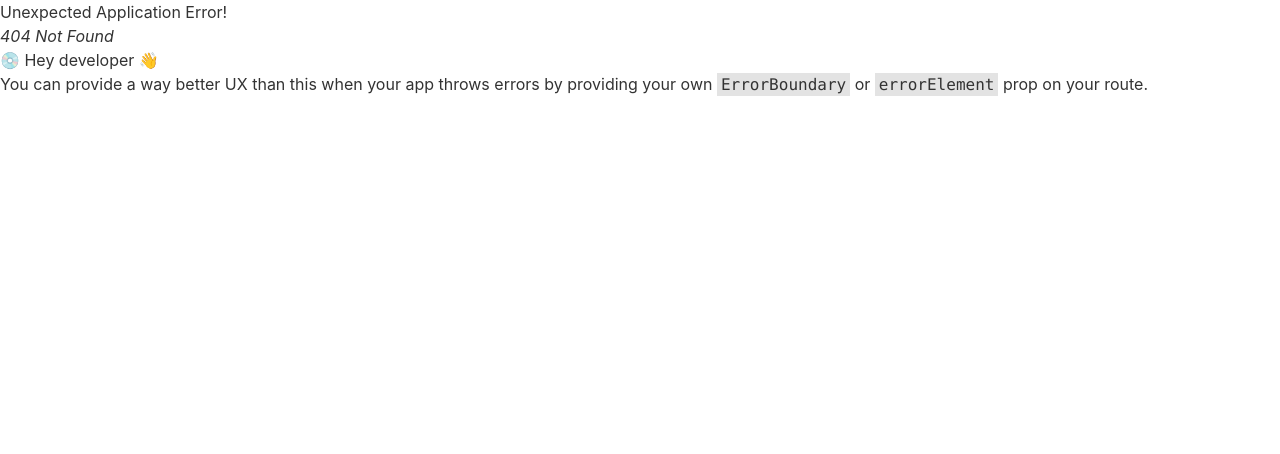
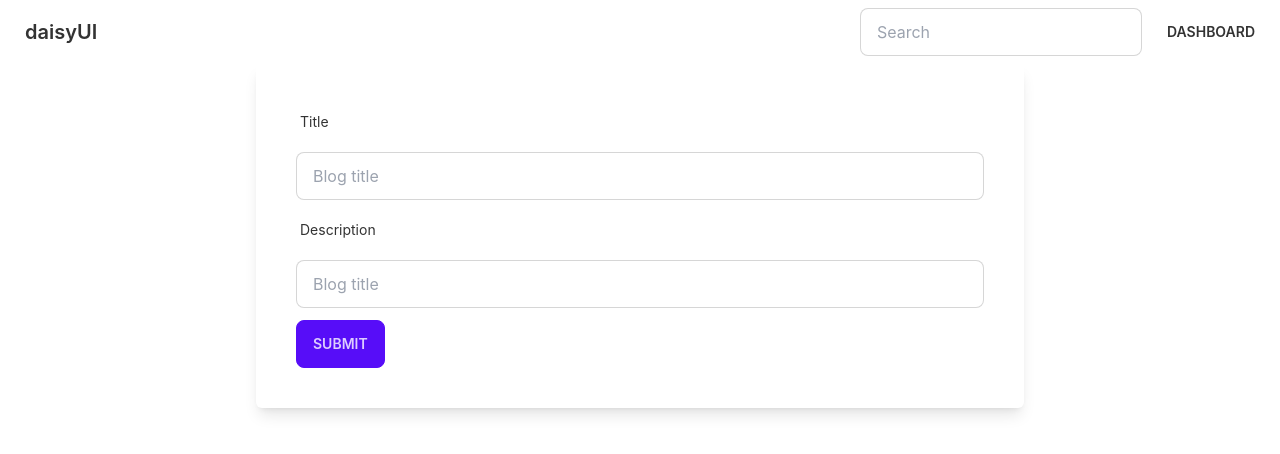
Before and after one commit to RayhanalKavey/content-management-client, a React (Create React App) app: page /add-blog in a window 1280 px wide. Before the commit this address had no page. Shown: the top 454 px of the page. Built offline with nearby package versions, Linux system fonts and the light colour scheme.

Commit message:
Create dashboard for add blog, and fix reducers.

```diff
--- a/package.json
+++ b/package.json
@@ -10,6 +10,7 @@
     "daisyui": "^2.50.0",
     "react": "^18.2.0",
     "react-dom": "^18.2.0",
+    "react-hook-form": "^7.43.0",
     "react-hot-toast": "^2.4.0",
     "react-icons": "^4.7.1",
     "react-redux": "^8.0.5",
--- a/src/COMPONENTS/AddBlog/AddBlog.js
+++ b/src/COMPONENTS/AddBlog/AddBlog.js
@@ -1,25 +1,23 @@
 import React from "react";
+import { useForm } from "react-hook-form";
+import { useDispatch } from "react-redux";
 
 const AddBlog = () => {
-  const { register, handleSubmit } = useForm();
+  const {
+    register,
+    handleSubmit,
+    formState: { errors },
+  } = useForm();
   const dispatch = useDispatch();
 
   const submit = (data) => {
-    const product = {
-      model: data.model,
-      brand: data.brand,
-      status: data.status === "true" ? true : false,
-      price: data.price,
-      keyFeature: [
-        data.keyFeature1,
-        data.keyFeature2,
-        data.keyFeature3,
-        data.keyFeature4,
-      ],
-      spec: [],
+    const { title, description } = data;
+    const blog = {
+      title,
+      description,
     };
-    console.log(product);
-    dispatch(addProductData(product));
+    console.log(blog);
+    // dispatch(addProductData(product));
   };
   return (
     <div className="flex justify-center items-center h-full ">
@@ -27,114 +25,41 @@ const AddBlog = () => {
         className="shadow-lg p-10 rounded-md flex flex-wrap gap-3 max-w-3xl justify-between bg-white"
         onSubmit={handleSubmit(submit)}
       >
-        <div className="flex flex-col w-full max-w-xs">
-          <label className="mb-2" htmlFor="model">
-            Model
-          </label>
-          <input type="text" id="model" {...register("model")} />
-        </div>
-        <div className="flex flex-col w-full max-w-xs">
-          <label className="mb-2" htmlFor="image">
-            Image
-          </label>
-          <input type="text" name="image" id="image" {...register("image")} />
-        </div>
-
-        <div className="flex flex-col w-full max-w-xs">
-          <label className="mb-3" htmlFor="brand">
-            Brand
-          </label>
-          <select name="brand" id="brand" {...register("brand")}>
-            <option value="amd">AMD</option>
-            <option value="intel">Intel</option>
-          </select>
-        </div>
-        <div className="flex flex-col w-full max-w-xs">
-          <label className="mb-2" htmlFor="price">
-            Image
-          </label>
-          <input type="text" name="price" id="price" {...register("price")} />
-        </div>
-
-        <div className="flex flex-col w-full max-w-xs">
-          <h1 className="mb-3">Availability</h1>
-          <div className="flex gap-3">
-            <div>
-              <input
-                type="radio"
-                id="available"
-                value={true}
-                {...register("status")}
-              />
-              <label className="ml-2 text-lg" htmlFor="available">
-                Available
-              </label>
-            </div>
-            <div>
-              <input
-                type="radio"
-                id="stockOut"
-                name="status"
-                value={false}
-                {...register("status")}
-              />
-              <label className="ml-2 text-lg" htmlFor="stockOut">
-                Stock out
-              </label>
-            </div>
-          </div>
-        </div>
-        <div className="flex flex-col w-full max-w-xs"></div>
-        <div className="flex flex-col w-full max-w-xs">
-          <label className="mb-2" htmlFor="keyFeature1">
-            Key Feature 1
+        {/*///title  */}
+        <label className="label">
+          <span className="label-text">Title</span>
         </label>
         <input
           type="text"
-            name="keyFeature1"
-            id="keyFeature1"
-            {...register("keyFeature1")}
+          {...register("title", { required: "Title is required !" })}
+          className="input input-bordered w-full "
+          placeholder="Blog title"
         />
-        </div>
-        <div className="flex flex-col w-full max-w-xs">
-          <label className="mb-2" htmlFor="keyFeature2">
-            Key Feature 2
+        {/* erroR message */}
+        {errors.title && (
+          <p className="text-error mt-1"> {errors.title?.message}</p>
+        )}
+        {/*///  */}
+        {/*///Description  */}
+        <label className="label">
+          <span className="label-text">Description</span>
         </label>
         <input
           type="text"
-            name="keyFeature2"
-            id="keyFeature2"
-            {...register("keyFeature2")}
+          {...register("description", {
+            required: "Description is required !",
+          })}
+          className="input input-bordered w-full "
+          placeholder="Blog title"
         />
-        </div>
-        <div className="flex flex-col w-full max-w-xs">
-          <label className="mb-2" htmlFor="keyFeature3">
-            Key Feature 3
-          </label>
-          <input
-            type="text"
-            name="keyFeature3"
-            id="keyFeature3"
-            {...register("keyFeature3")}
-          />
-        </div>
-        <div className="flex flex-col w-full max-w-xs">
-          <label className="mb-2" htmlFor="keyFeature4">
-            Key Feature 4
-          </label>
-          <input
-            type="text"
-            name="keyFeature4"
-            id="keyFeature4"
-            {...register("keyFeature4")}
-          />
-        </div>
+        {/* erroR message */}
+        {errors.description && (
+          <p className="text-error mt-1"> {errors.description?.message}</p>
+        )}
+        {/*///  */}
 
         <div className="flex justify-between items-center w-full">
-          <button
-            className=" px-4 py-3 bg-indigo-500 rounded-md font-semibold text-white text-lg disabled:bg-gray-500"
-            type="submit"
-          >
+          <button className="btn btn-primary" type="submit">
             Submit
           </button>
         </div>
--- a/src/COMPONENTS/BlogCard/BlogCard.js
+++ b/src/COMPONENTS/BlogCard/BlogCard.js
@@ -2,12 +2,12 @@ import React from "react";
 import { useSelector } from "react-redux";
 
 const BlogCard = () => {
-  const state = useSelector((state) => state?.posts);
+  const state = useSelector((state) => state?.blogs);
   console.log(state);
 
   return (
     <div className="flex flex-wrap gap-5">
-      {state.map((blog, i) => (
+      {state?.map((blog, i) => (
         <div key={i} className="card card-compact w-96 bg-base-100 shadow-xl">
           <div className="card-body">
             <h2 className="card-title">${blog?.title}</h2>
--- a/src/PAGES/home/Home/Home.js
+++ b/src/PAGES/home/Home/Home.js
@@ -2,7 +2,7 @@ import React, { useEffect } from "react";
 import { useDispatch, useSelector } from "react-redux";
 import BlogCard from "../../../COMPONENTS/BlogCard/BlogCard";
 import DetailsModal from "../../../COMPONENTS/DetailsModal/DetailsModal";
-import fetchingSuccess from "../../../REDUX/ACTIONS/fetchingSuccess";
+import fetchingSuccess from "../../../REDUX/ACTIONS/blogAction";
 import {
   FETCHING_ERROR,
   FETCHING_START,
--- a/src/PAGES/shared/Navbar/Navbar.js
+++ b/src/PAGES/shared/Navbar/Navbar.js
@@ -1,4 +1,5 @@
 import React from "react";
+import { Link } from "react-router-dom";
 
 const Navbar = () => {
   return (
@@ -6,12 +7,30 @@ const Navbar = () => {
       <div className="flex-1">
         <a className="btn btn-ghost normal-case text-xl">daisyUI</a>
       </div>
-      <div className="flex-none">
-        <ul className="menu menu-horizontal px-1">
-          <li>
-            <a>Item 1</a>
-          </li>
-        </ul>
+      <div className="flex-none gap-2">
+        <div className="form-control">
+          <input
+            type="text"
+            placeholder="Search"
+            className="input input-bordered"
+          />
+        </div>
+        <div className="dropdown dropdown-end">
+          <label tabIndex={0} className="btn btn-ghost  avatar">
+            <h2 className=" rounded-lg">Dashboard </h2>
+          </label>
+          <ul
+            tabIndex={0}
+            className="mt-3 p-2 shadow menu menu-compact dropdown-content bg-base-100 rounded-box w-52"
+          >
+            <li>
+              <Link to={"/add-blog"}>Add Blog</Link>
+            </li>
+            <li>
+              <a>Logout</a>
+            </li>
+          </ul>
+        </div>
       </div>
     </div>
   );
--- a/src/REDUX/ACTIONS/blogAction.js
+++ b/src/REDUX/ACTIONS/blogAction.js
@@ -1,4 +1,15 @@
-import { ADD_BLOG, DELETE_BLOG, LOAD_BLOG } from "../actionTypes/actionTypes";
+import {
+  ADD_BLOG,
+  DELETE_BLOG,
+  FETCHING_SUCCESS,
+  LOAD_BLOG,
+} from "../actionTypes/actionTypes";
+
+const fetchingSuccess = (data) => {
+  return { type: FETCHING_SUCCESS, payload: data };
+};
+
+export default fetchingSuccess;
 
 export const loadBlog = (data) => {
   return {
--- a/src/REDUX/ACTIONS/fetchingSuccess.js
+++ /dev/null
@@ -1,7 +0,0 @@
-import { FETCHING_SUCCESS } from "../actionTypes/actionTypes";
-
-const fetchingSuccess = (data) => {
-  return { type: FETCHING_SUCCESS, payload: data };
-};
-
-export default fetchingSuccess;
--- a/src/REDUX/REDUCERS/blogReducer.js
+++ b/src/REDUX/REDUCERS/blogReducer.js
@@ -4,7 +4,7 @@ import {
   FETCHING_SUCCESS,
 } from "../actionTypes/actionTypes";
 
-const initialState = { loading: false, error: false, posts: [] };
+const initialState = { loading: false, error: false, blogs: [] };
 
 export const blogReducer = (state = initialState, action) => {
   switch (action.type) {
@@ -12,7 +12,7 @@ export const blogReducer = (state = initialState, action) => {
       return { ...state, loading: true };
 
     case FETCHING_SUCCESS:
-      return { ...state, loading: false, posts: [...action?.payload] };
+      return { ...state, loading: false, blogs: [...action?.payload] };
     case FETCHING_ERROR:
       return { ...state, loading: false, error: true };
 
--- a/src/REDUX/REDUCERS/modificationReducer.js
+++ /dev/null
@@ -1,17 +0,0 @@
-import { LOAD_BLOG } from "../actionTypes/actionTypes";
-
-const initialState = {
-  blogs: [],
-};
-const modificationReducer = (state = initialState, action) => {
-  switch (action.type) {
-    case LOAD_BLOG:
-      return {
-        ...state,
-        products: action.payload,
-      };
-    default:
-      return state;
-  }
-};
-export default modificationReducer;
--- a/src/ROUTERS/Routes/Routes.js
+++ b/src/ROUTERS/Routes/Routes.js
@@ -1,4 +1,5 @@
 import { createBrowserRouter } from "react-router-dom";
+import AddBlog from "../../COMPONENTS/AddBlog/AddBlog";
 import Main from "../../LAYOUT/Main/Main";
 import Home from "../../PAGES/home/Home/Home";
 
@@ -7,7 +8,10 @@ const router = createBrowserRouter([
     path: "/",
     element: <Main></Main>,
 
-    children: [{ path: "/", element: <Home></Home> }],
+    children: [
+      { path: "/", element: <Home></Home> },
+      { path: "/add-blog", element: <AddBlog></AddBlog> },
+    ],
   },
 ]);
 export default router;
```
Also changed, not shown: src/REDUX/REDUCERS/rootRudecer.js (added), 1 other file (tests, documents, lock files or other folders). Lines whose indentation alone changed are shown as unchanged.
